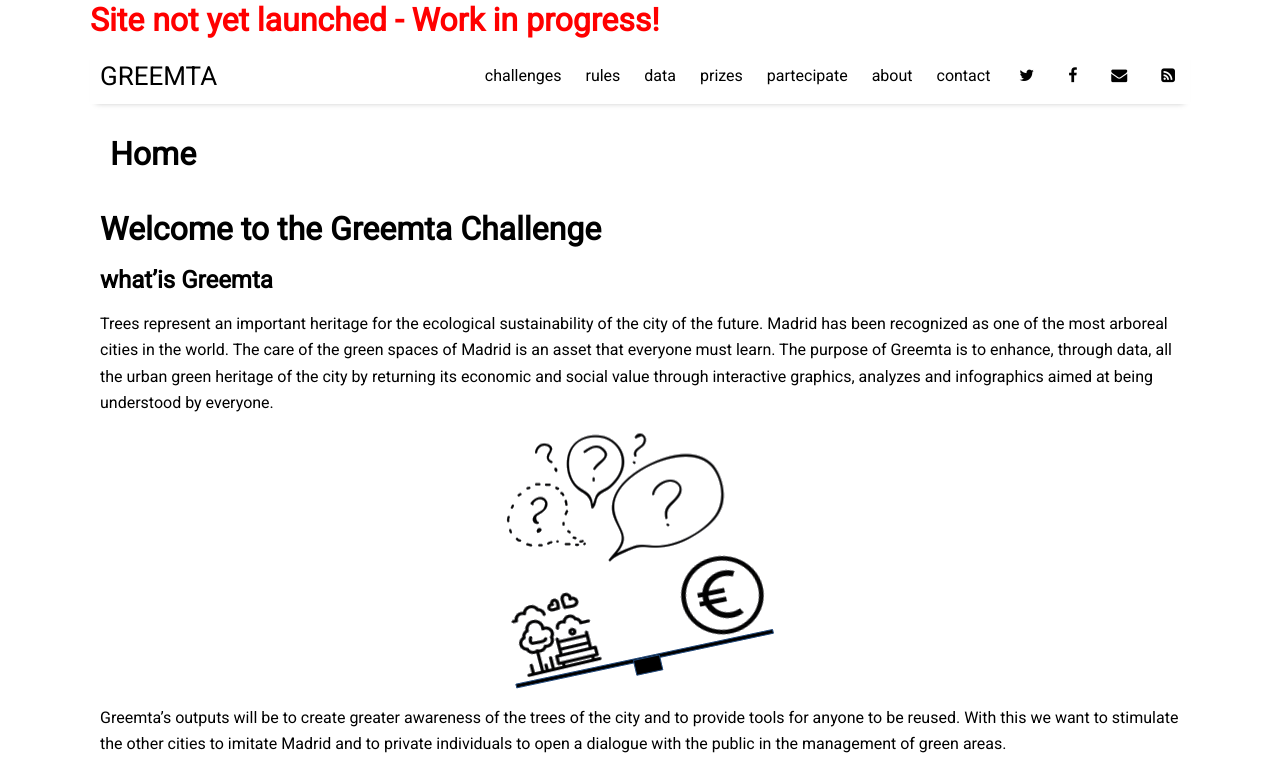
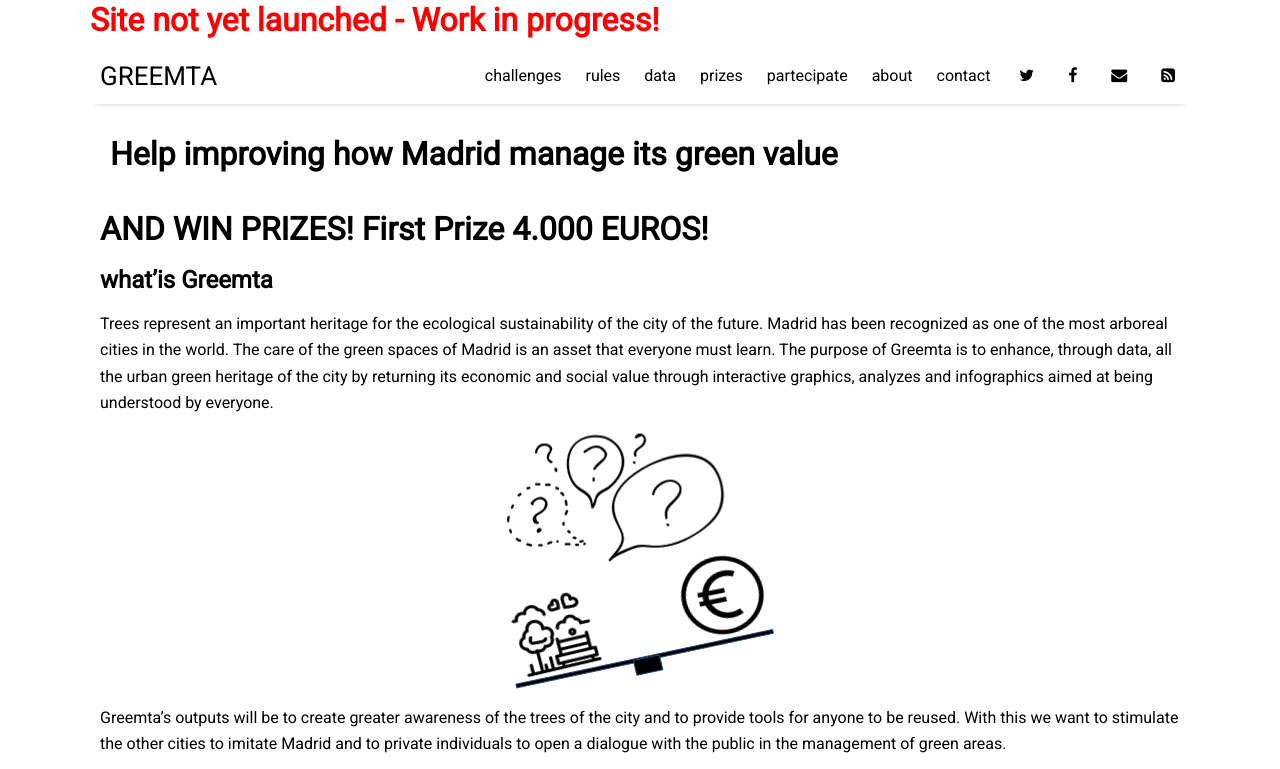
Before and after one commit to piskello/greemta, a Jekyll site: the page built from docs/index.md, in a window 1280 px wide, cut to the strip 0-769 px from the top of the page. Built offline with Jekyll 4.4.1, drawn with Linux system fonts in a browser that asks for light colours; nearby versions of some CDN libraries; comment, search, counter and statistics services are not loaded.

Commit message:
Update index.md

```diff
--- a/docs/index.md
+++ b/docs/index.md
@@ -1,9 +1,11 @@
 ---
 layout: page
-title: Home
+title: Help improving how Madrid manage its green value
+
 ---
 
-# Welcome to the Greemta Challenge
+# AND WIN PRIZES! First Prize 4.000 EUROS!
+
 ## what'is Greemta
 Trees represent an important heritage for the ecological sustainability of the city of the future.
 Madrid has been recognized as one of the most arboreal cities in the world. The care of the green spaces of Madrid is an asset that everyone must learn. The purpose of Greemta is to enhance, through data, all the urban green heritage of the city by returning its economic and social value through interactive graphics, analyzes and infographics aimed at being understood by everyone.
```
